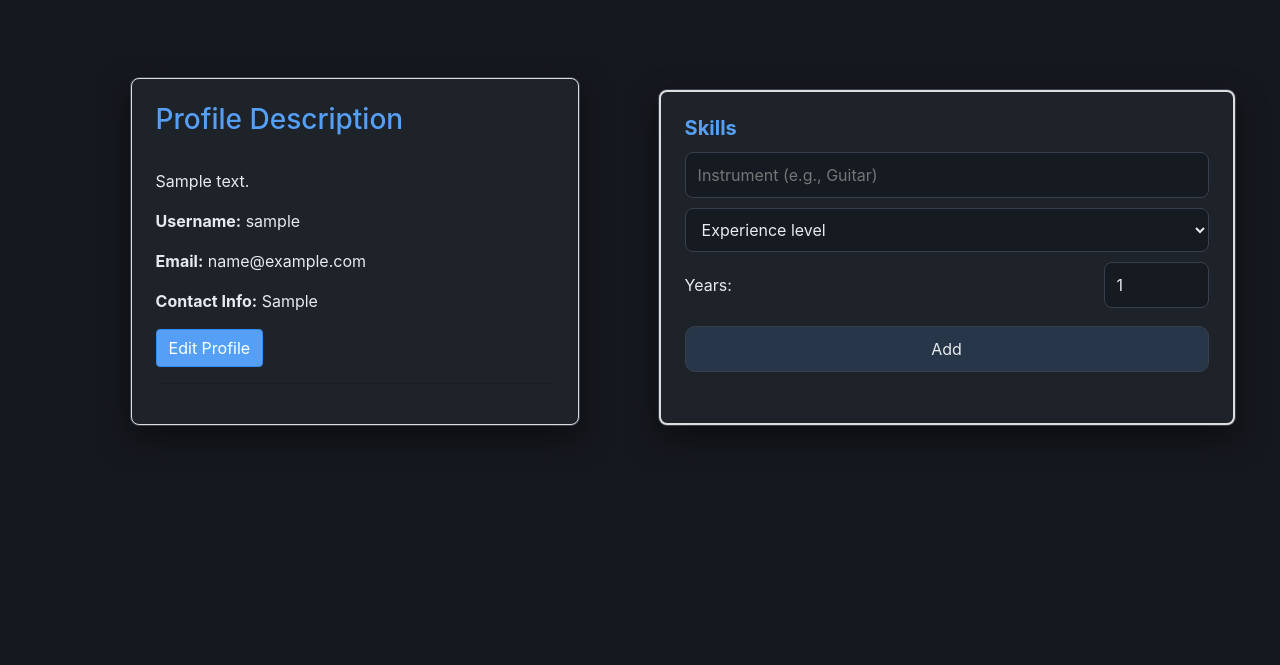
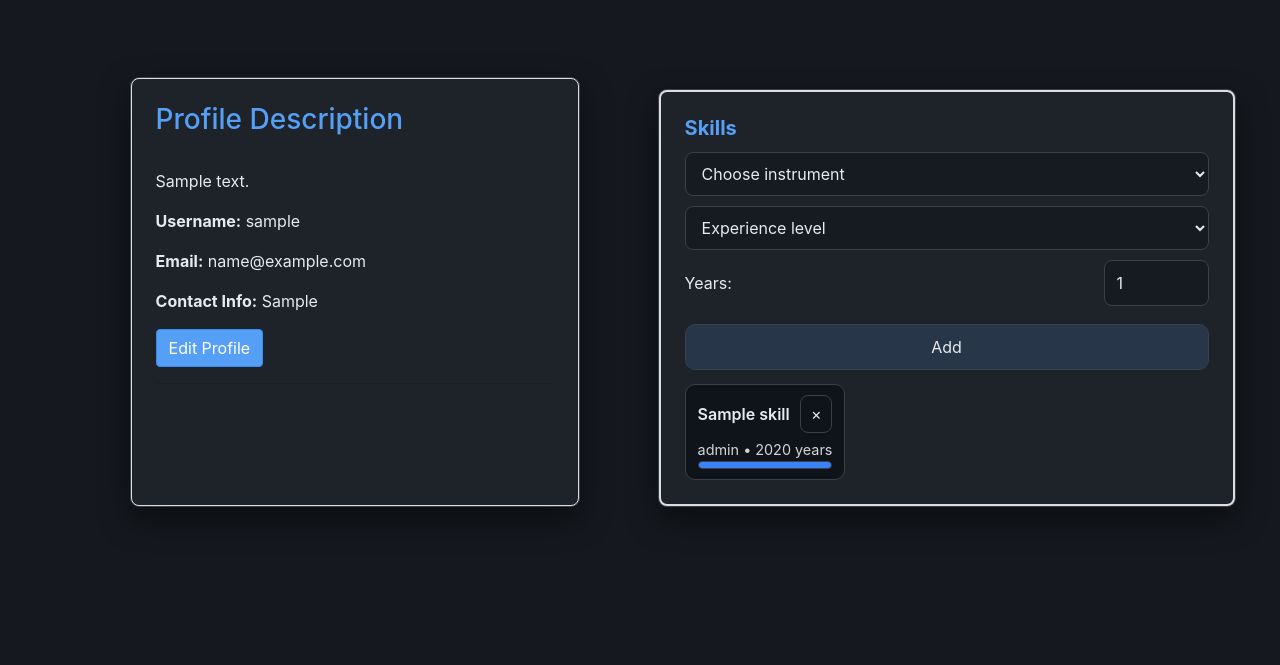
Before and after one commit to Archamat/Project-Matrix, a Flask app: template app/templates/profile.html in a window 1280 px wide. Shown: the part 749-1414 px from the top of the page. Before the commit the page ends 1175 px from the top, so only its background shows below. Run offline with Flask 3, Linux system fonts and the light colour scheme; tables that the repository leaves empty hold one stand-in row (values such as "Sample post"); the template is opened without the code that fills it: values that come from a table or form of the project are taken from there, most other values are stand-ins (such as "Sample title", 1, 10 or a date in 2020); data that the repository does not hold is empty; some libraries are stand-ins or nearby versions.

Commit message:
combined skills section with backend

```diff
--- a/app/auth/models.py
+++ b/app/auth/models.py
@@ -16,6 +16,7 @@
         cascade="all, delete-orphan",
         order_by="desc(Demo.updated_at)"
     )
+    skills = db.relationship("UserSkill", back_populates="user", cascade="all, delete-orphan")
     @property
     def avatar_presigned(self):
         if not self.avatar_url:
--- a/app/templates/profile.html
+++ b/app/templates/profile.html
@@ -132,9 +132,7 @@
                         const time = card.querySelector(".demo-time");
                         const bar  = card.querySelector(".demo-progress-bar");
                         const audio= card.querySelector("audio");
-                        const progress = card.querySelector(".demo-progress");   // 👈 ADD THIS
-
-                        // --- existing play/pause logic ---
+                        const progress = card.querySelector(".demo-progress");
                         btn.addEventListener("click", async (e) => {
                         e.preventDefault();
                         if (currentAudio && currentAudio !== audio) {
@@ -172,7 +170,6 @@
                         if (currentAudio === audio) { currentAudio = null; currentCard = null; }
                         });
 
-                        // --- NEW: seeking by clicking progress bar ---
                         progress.addEventListener("click", (e) => {
                         const rect = progress.getBoundingClientRect();
                         const clickX = e.clientX - rect.left;
@@ -189,9 +186,26 @@
                     <h2 class="skills-title">Skills</h2>
 
                     <!-- Add form -->
-                    <form id="skill-form" class="skill-form" autocomplete="off">
-                        <input type="text" id="instrument" placeholder="Instrument (e.g., Guitar)" required>
-                        <select id="level" required>
+                    <form id="skill-form"
+                        class="skill-form"
+                        method="POST"
+                        action="{{ url_for('profile.add_skill') }}"
+                        autocomplete="off">
+                       <select name="instrument" required>
+                            <option value="" disabled selected>Choose instrument</option>
+                            <option value="Guitar">Guitar</option>
+                            <option value="Piano">Piano</option>
+                            <option value="Drums">Drums</option>
+                            <option value="Bass">Bass</option>
+                            <option value="Violin">Violin</option>
+                            <option value="Cello">Cello</option>
+                            <option value="Flute">Flute</option>
+                            <option value="Saxophone">Saxophone</option>
+                            <option value="Trumpet">Trumpet</option>
+                            <option value="Ukulele">Ukulele</option>
+                            <option value="Voice">Voice</option>
+                        </select>
+                        <select name="level" required>
                             <option value="" disabled selected>Experience level</option>
                             <option>Beginner</option>
                             <option>Intermediate</option>
@@ -200,14 +214,31 @@
                         </select>
                         <label class="years-label">
                             <span>Years:</span>
-                        <input type="number" id="years" min="0" max="50" step="1" value="1" required>
+                            <input type="number" name="years" min="0" max="50" step="1" value="1" required>
                         </label>
                         <button type="submit" class="btn-add">Add</button>
                     </form>
 
+
                     <!-- Skills list -->
                     <ul id="skills-list" class="skills-list">
-                        <!-- items injected by JS -->
+                        <ul id="skills-list" class="skills-list">
+                            {% for us in user.skills %}
+                            <li class="skill-item">
+                                <div class="skill-row">
+                                <span class="skill-name">{{ us.skill.name }}</span>
+                                <form method="POST" action="{{ url_for('profile.delete_skill', user_skill_id=us.id) }}">
+                                    <button type="submit" class="skill-remove">×</button>
+                                </form>
+                                </div>
+                                <div class="skill-meta">{{ us.level }} • {{ us.years }} years</div>
+                                <div class="skill-bar"><span style="--w: {% if us.level == 'Beginner' %}25%{% elif us.level == 'Intermediate' %}50%{% elif us.level == 'Advanced' %}75%{% else %}100%{% endif %}"></span></div>
+                            </li>
+                            {% else %}
+                            <p class="text-muted">No skills added yet.</p>
+                            {% endfor %}
+                        </ul>
+
                     </ul>
                     </section>
 
```
Also changed, not shown: app/profile/models.py (+19 -1 lines), app/profile/routes.py (+43 -6 lines). Lines whose indentation alone changed are shown as unchanged.
